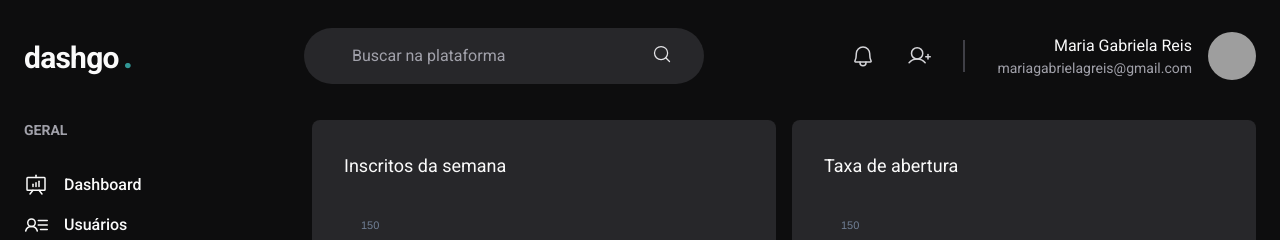
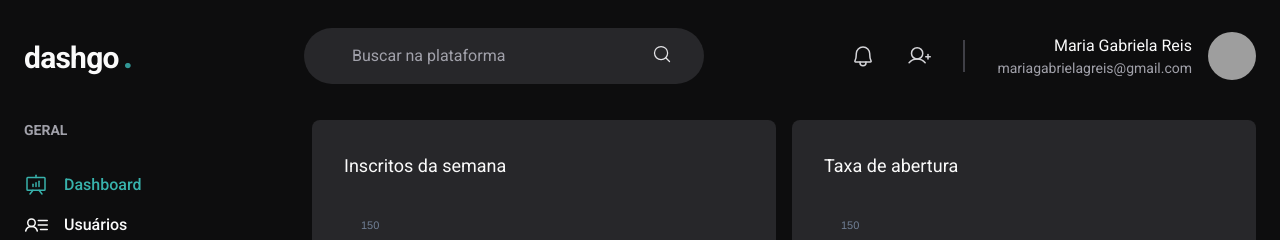
Before and after one commit to MariaGabrielaReis/dashgo, a Next.js app: page /dashboard in a window 1280 px wide. Shown: the top 240 px of the page. Built offline with nearby package versions, Linux system fonts and the light colour scheme; grey boxes are pictures that could not be loaded.

Commit message:
feat: create active link component

```diff
--- /dev/null
+++ b/src/components/ActiveLink.tsx
@@ -0,0 +1,34 @@
+import { cloneElement, ReactElement } from "react";
+import Link, { LinkProps } from "next/link";
+import { useRouter } from "next/router";
+
+interface ActiveLinkProps extends LinkProps {
+  children: ReactElement;
+  shouldMatchExactHref?: boolean;
+}
+
+export function ActiveLink({
+  children,
+  shouldMatchExactHref = false,
+  ...rest
+}: ActiveLinkProps) {
+  const { pathname } = useRouter();
+
+  let isActive = false;
+
+  if (shouldMatchExactHref) {
+    isActive = pathname === rest.href || pathname === rest.as;
+  } else {
+    isActive =
+      pathname.startsWith(String(rest.href)) ||
+      pathname.startsWith(String(rest.as));
+  }
+
+  return (
+    <Link {...rest}>
+      {cloneElement(children, {
+        color: isActive ? "teal.400" : "gray.50",
+      })}
+    </Link>
+  );
+}
--- a/src/components/Sidebar/NavLink.tsx
+++ b/src/components/Sidebar/NavLink.tsx
@@ -1,11 +1,11 @@
 import { ElementType } from "react";
-import Link from "next/link";
 import {
   Icon,
   Link as ChakraLink,
   LinkProps as ChakraLinkProps,
   Text,
 } from "@chakra-ui/react";
+import { ActiveLink } from "../ActiveLink";
 
 interface NavLinkProps extends ChakraLinkProps {
   icon: ElementType;
@@ -15,13 +15,13 @@ interface NavLinkProps extends ChakraLinkProps {
 
 export function NavLink({ icon, label, href, ...props }: NavLinkProps) {
   return (
-    <Link href={href} passHref>
+    <ActiveLink href={href} passHref>
       <ChakraLink display={"flex"} alignItems={"center"} {...props}>
         <Icon as={icon} fontSize={"24"} />
         <Text ml={"4"} fontWeight={"medium"}>
           {label}
         </Text>
       </ChakraLink>
-    </Link>
+    </ActiveLink>
   );
 }
```
